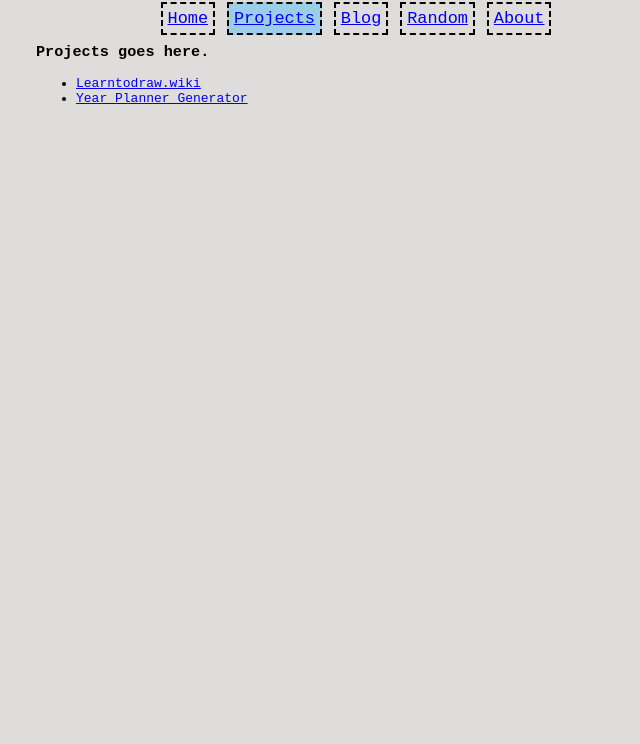
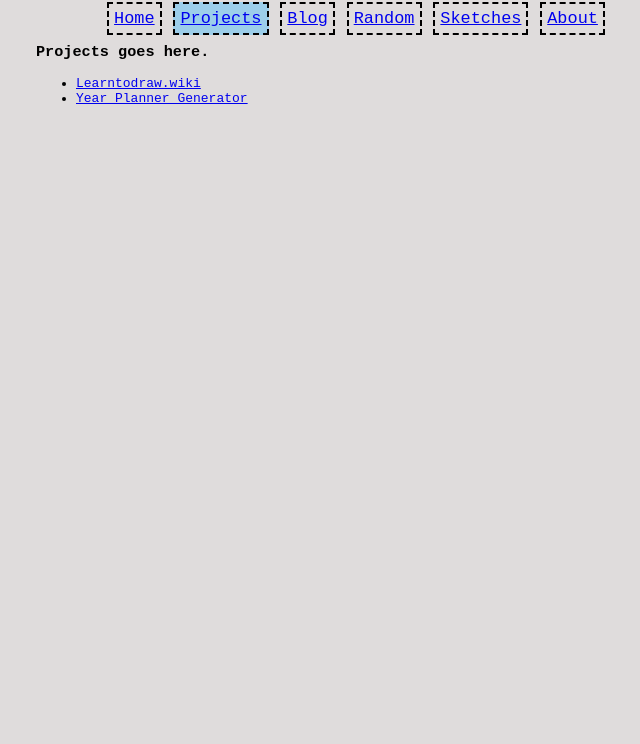
Before and after one commit to pareshchouhan/futuretraxex, a plain HTML site: page projects.html in a window 1280 px wide. Shown: the part 56-800 px from the top of the page, without its empty margins (284-924 px from the left). Drawn offline with Linux system fonts and the light colour scheme.

Commit message:
Fixed project page sketchec link missing

```diff
--- a/projects.html
+++ b/projects.html
@@ -17,6 +17,7 @@
                     <li class="active"><a href="/projects.html">Projects</a></li>
                     <li><a href="/blog.html">Blog</a></li>
                     <li><a href="/random.html">Random</a></li>
+                    <li><a href="/sketches/">Sketches</a></li>
                     <li><a href="/about.html">About</a></li>
                 </ul>
             </nav>
```
